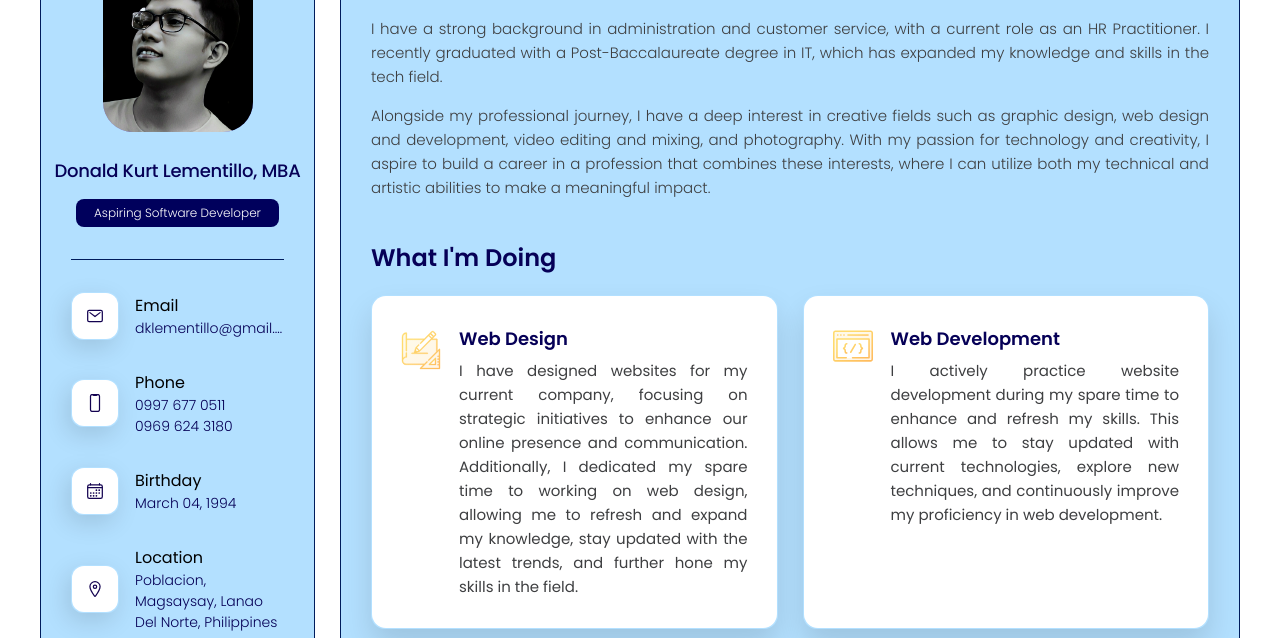
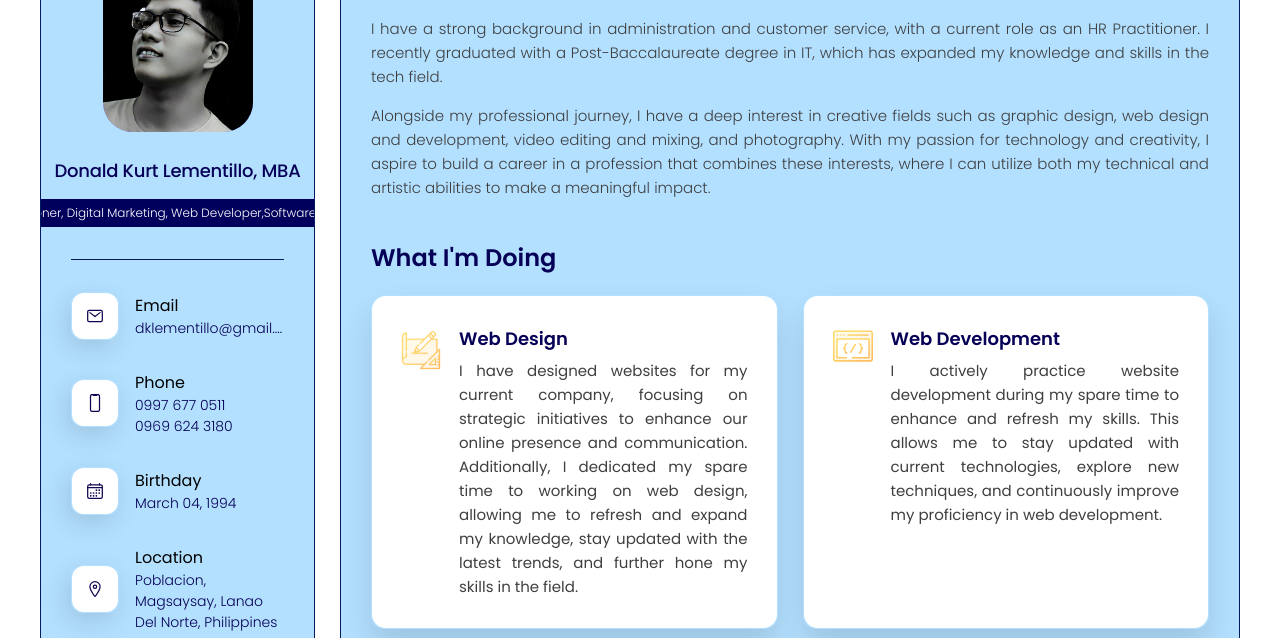
Before and after one commit to kurtlem27/myportfolio, a plain HTML site: page index.html in a window 1280 px wide. Shown: the part 162-800 px from the top of the page. Drawn offline with nearby package versions, Linux system fonts and the light colour scheme; a script that the page names is missing.

Commit message:
Update index.html

```diff
--- a/index.html
+++ b/index.html
@@ -47,7 +47,7 @@
 
         <div class="info-content">
           <h1 class="name" title="Donald Kurt Lementillo">Donald Kurt Lementillo, MBA</h1>
-          <p class="title">Aspiring Software Developer</p>
+          <p class="title">HR Practitioner, Digital Marketing, Web Developer,Software Developer</p>
         </div>
 
         <button class="info_more-btn" data-sidebar-btn>
```
